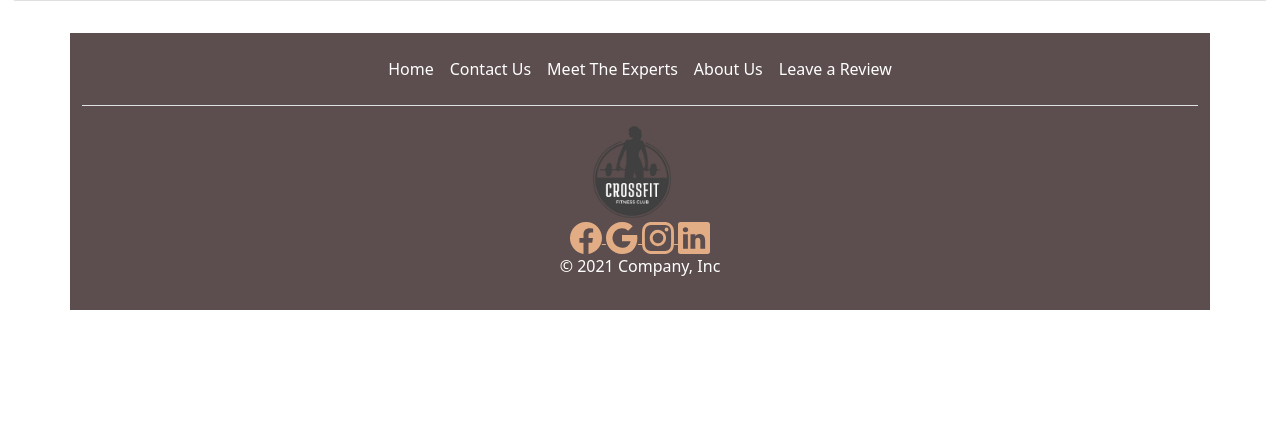
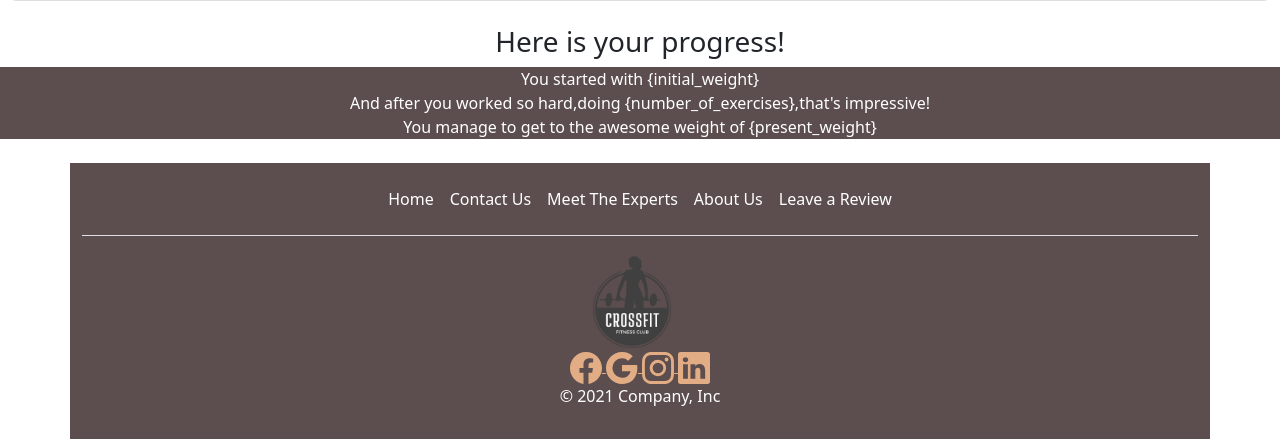
Before and after one commit to Thomas-Gabriel-Petcu/ProiectAplicatiiWeb, a Flask app: template website/templates/profile.html in a window 1280 px wide. Shown: the part 1306-1745 px from the top of the page. Before the commit the page ends 1616 px from the top, so only its background shows below. Run offline with Flask 2, Linux system fonts and the light colour scheme; the template is opened without the code that fills it, so the values that code supplies are empty; some libraries are stand-ins or nearby versions.

Commit message:
Very basic profile page

```diff
--- a/website/templates/profile.html
+++ b/website/templates/profile.html
@@ -188,6 +188,24 @@
         </div>
     </div>
 </div>
+<body class="text-center">
+    <div class="container-fluid" style="margin-top: 1em;">
+        <div class="row">
+            <div class="col-12">
+                <h3>Here is your progress!</h3>
+            </div>
+            <div class="col-12" style="background-color:#5C4E4E; color: white;">
+                You started with {initial_weight}  <!--User's first weight before weight loss-->
+            </div>
+            <div class="col-12" style="background-color:#5C4E4E; color: white;">
+               And after you worked so hard,doing {number_of_exercises},that's impressive! <!--User's nr. of completed exercises-->
+            </div>
+            <div class="col-12" style="background-color:#5C4E4E; color: white;">
+                You manage to get to the awesome weight of {present_weight} <!--User's present weight after weight loss-->
+             </div>
+        </div>
+    </div>
+</body>
     <!--FOOTER-->
     <div class="container text-white" style="background-color: #5C4E4E;">
         <footer class="py-3 my-4">
@@ -248,4 +266,4 @@
         </footer>
       </div>
       <!--FOOTER-->
-</body>
+</html>
```
